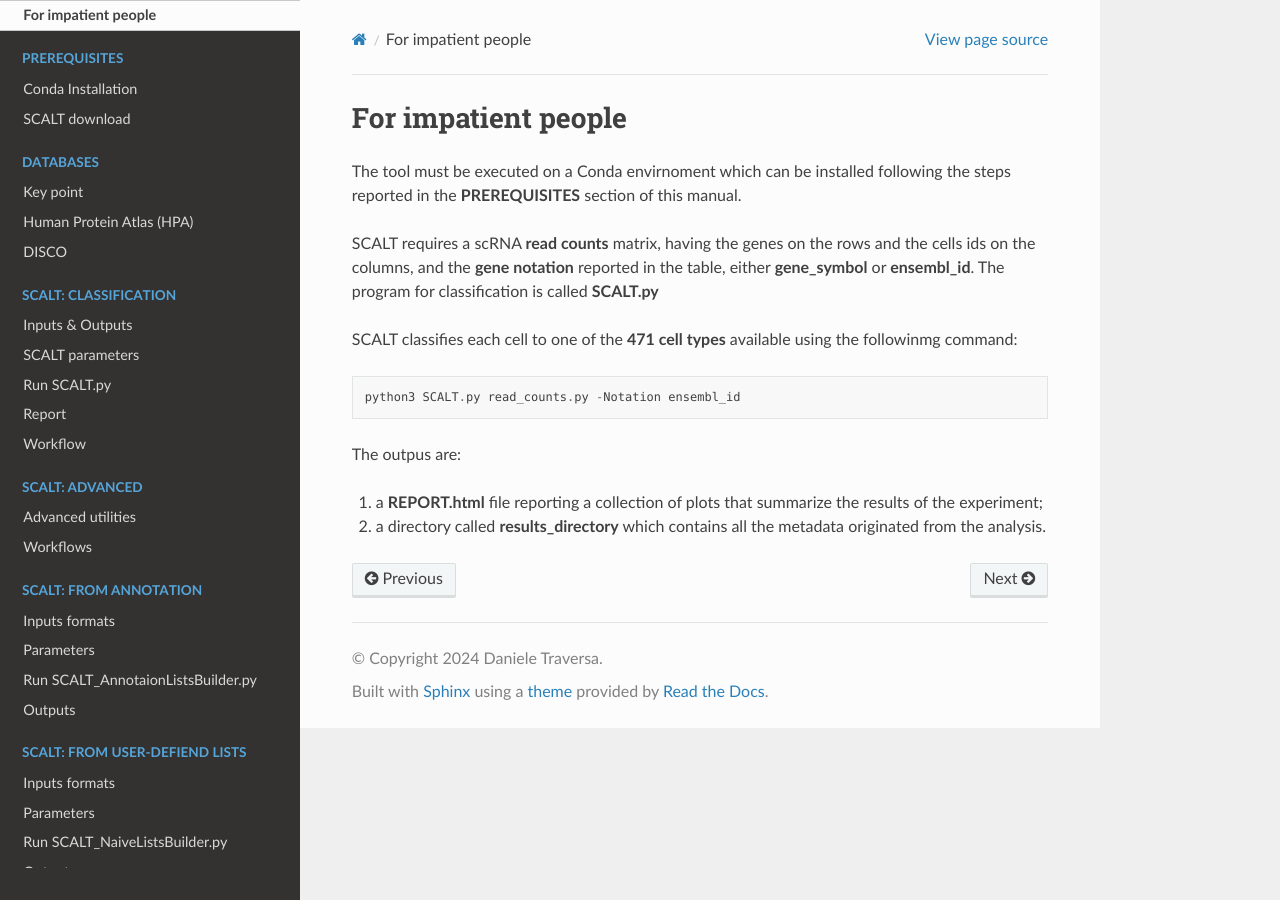
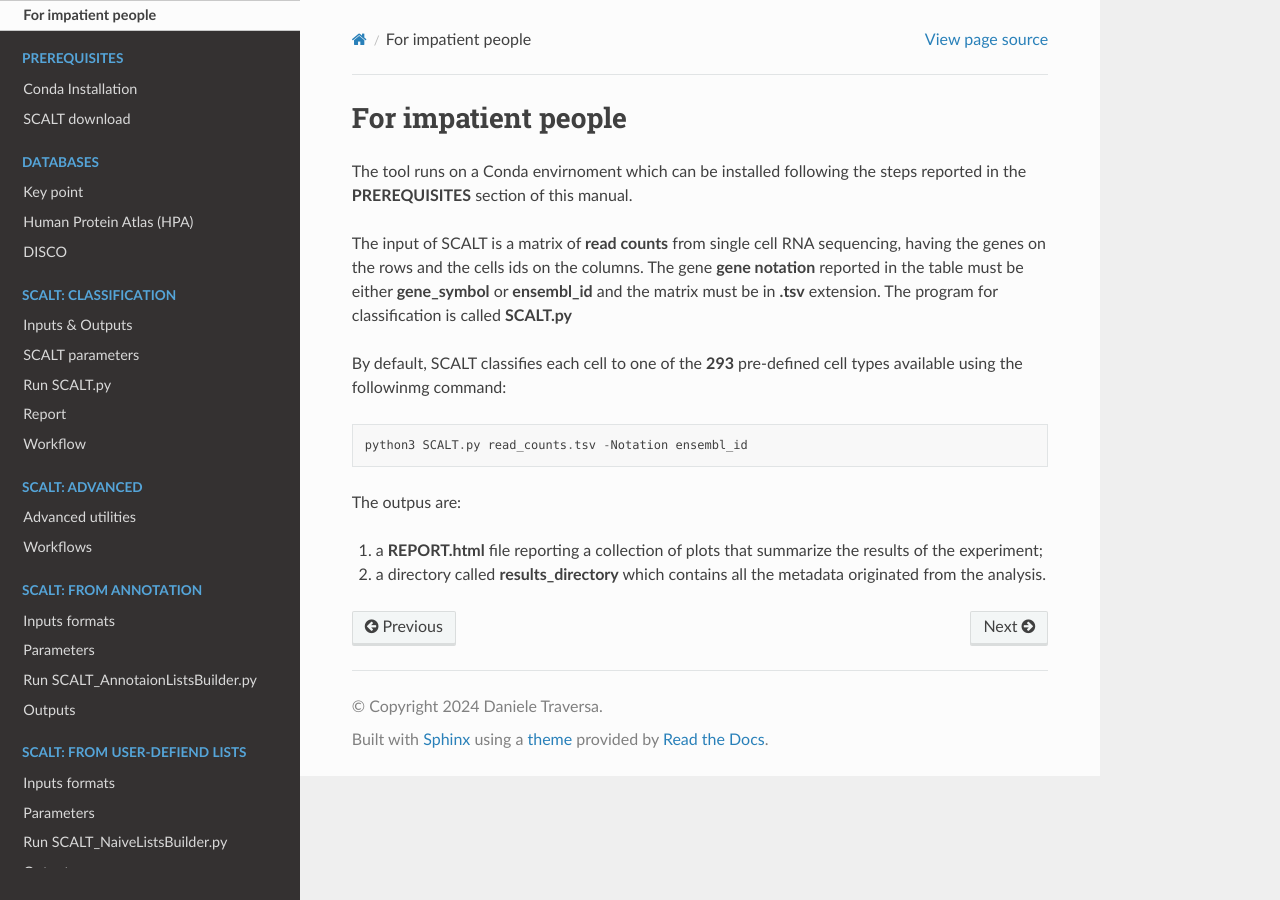
Before and after one commit to danitrave/SCALT, a Sphinx documentation site: the page built from docs/source/intro.rst, in a window 1280 px wide. Built offline with Sphinx 7.4.7 and the Read the Docs theme 3.1.0, drawn with Linux system fonts in a browser that asks for light colours.

Commit message:
Update intro.rst

```diff
--- a/docs/source/intro.rst
+++ b/docs/source/intro.rst
@@ -1,15 +1,17 @@
 For impatient people
 ====================
 
-The tool must be executed on a Conda envirnoment which can be installed following the steps reported in the **PREREQUISITES** section of this manual.
+The tool runs on a Conda envirnoment which can be installed following the steps reported in the **PREREQUISITES** section of this manual.
 
-SCALT requires a scRNA **read counts** matrix, having the genes on the rows and the cells ids on the columns, and the **gene notation** reported in the table, either **gene_symbol** or **ensembl_id**. The program for classification is called **SCALT.py**
+The input of SCALT is a matrix of **read counts** from single cell RNA sequencing, having the genes on the rows and the cells ids on the columns.
+The gene **gene notation** reported in the table must be either **gene_symbol** or **ensembl_id** and the matrix must be in **.tsv** extension.
+The program for classification is called **SCALT.py**
 
-SCALT classifies each cell to one of the **471 cell types** available using the followinmg command:
+By default, SCALT classifies each cell to one of the **293** pre-defined cell types available using the followinmg command:
 
 ::
 
-   python3 SCALT.py read_counts.py -Notation ensembl_id
+   python3 SCALT.py read_counts.tsv -Notation ensembl_id
 
 The outpus are:
 
```
